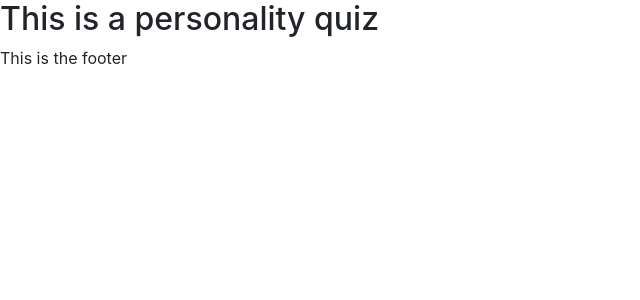
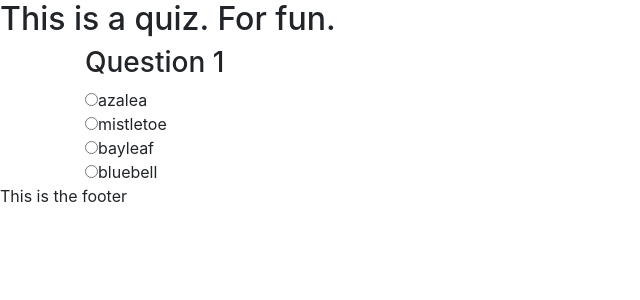
Before and after one commit to awang617/Message, a Flask app: page /quiz in a window 1280 px wide. Shown: the part 72-372 px from the top of the page, without its empty margins (0-640 px from the left). Run offline with Flask 2, Linux system fonts and the light colour scheme; some libraries are stand-ins or nearby versions.

Commit message:
completed quiz logic and basic view for quiz

```diff
--- /dev/null
+++ b/static/quiz.css
@@ -0,0 +1,3 @@
+.hide, .result {
+    display: none;
+}
--- /dev/null
+++ b/static/quiz.js
@@ -0,0 +1,54 @@
+$(document).ready(
+    console.log("quiz js")
+)
+
+$(`input[type='radio']`).on('click', function() {
+    console.log("keyup")
+    $(this).siblings('button').removeClass('hide')
+})
+
+
+$('.next').click( function(event) {
+    event.preventDefault()
+    console.log("clicked")
+    $(this).parent().addClass('hide')
+    $(this).parent().next().removeClass('hide')
+
+})
+
+let result = "";
+$('#quiz').submit(function(e) {
+    e.preventDefault()
+    var answers = $(this).serializeArray();
+    console.log(answers)
+
+    var resultNumber = 0
+    for(var answer of answers){
+        console.log(answer.value)
+        resultNumber += parseInt(answer.value)
+    }
+    console.log(resultNumber)
+    result = getResults(resultNumber)
+    console.log(result)
+    displayResults(result)
+})
+
+function getResults(num) {
+    console.log('here')
+    if( 0 < num && num <= 4){
+        return "bay leaf"
+    }else if (5 < num && num <= 8) {
+        return "azalea"
+    } else if (8 < num && num <= 12) {
+        console.log(num)
+        return "bluebell"
+    } else if (13 < num && num <= 16){
+        return "mistletoe"
+    }
+}
+
+function displayResults(flower) {
+    $('form').addClass('hide')
+    $(`#${flower}`).removeClass('hide')
+
+}
--- a/templates/quiz.html
+++ b/templates/quiz.html
@@ -1,8 +1,57 @@
 {% extends "layout.html" %}
 
 {% block content %}
-<h2>This is a personality quiz</h2>
+<link rel="stylesheet" href="{{url_for('static', filename='quiz.css')}}">
 
+<h2>This is a quiz. For fun.</h2>
 
+<div class="container">
+<form id="quiz">
+    <div>
+        <h3>Question 1</h3>
+        <input type="radio" name="partner" value=2 required>azalea <br>
+        <input type="radio" name="partner" value=4 required>mistletoe <br>
+        <input type="radio" name="partner" value=1 required>bayleaf <br>
+        <input type="radio" name="partner" value=3 required>bluebell <br>
+        <button class="hide button next">Next</button>
+    </div>
+
+    <div class="hide">
+        <h3>Question 2</h3>
+        <input type="radio" name="color" value=4 required>mistletoe <br>
+        <input type="radio" name="color" value=3 required>bluebell <br>
+        <input type="radio" name="color" value=1 required>bayleaf <br>
+        <input type="radio" name="color" value=2 required>azalea<br>
+        <button class="hide button next">Next</button>
+    </div>
+
+    <div class="hide">
+        <h3>Question 3</h3>
+        <input type="radio" name="hobbies" value=3 required>bluebell <br>
+        <input type="radio" name="hobbies" value=2 required>azalea <br>
+        <input type="radio" name="hobbies" value=4 required>mistletoe <br>
+        <input type="radio" name="hobbies" value=1 required>bayleaf <br>
+        <button class="hide button next">Next</button>
+    </div>
+
+    <div class="hide">
+        <h3>Question 4</h3>
+        <input type="radio" name="element" value=3 required>bluebell <br>
+        <input type="radio" name="element" value=2 required>azalea <br>
+        <input type="radio" name="element" value=4 required>mistletoe <br>
+        <input type="radio" name="element" value=1 required>bayleaf <br>
+        <input type="submit" class="button" value="Finish Quiz">
+    </div>
+
+</form>
+
+<div class="hide" id="bayleaf">bay</div>
+<div class="hide" id="azalea">azalea</div>
+<div class="hide" id="bluebell">bluebell</div>
+<div class="hide" id="mistletoe">mistletoe</div>
+
+</div>
+
+<script src="{{url_for('static', filename='quiz.js')}}"></script>
 
 {% endblock %}
```
